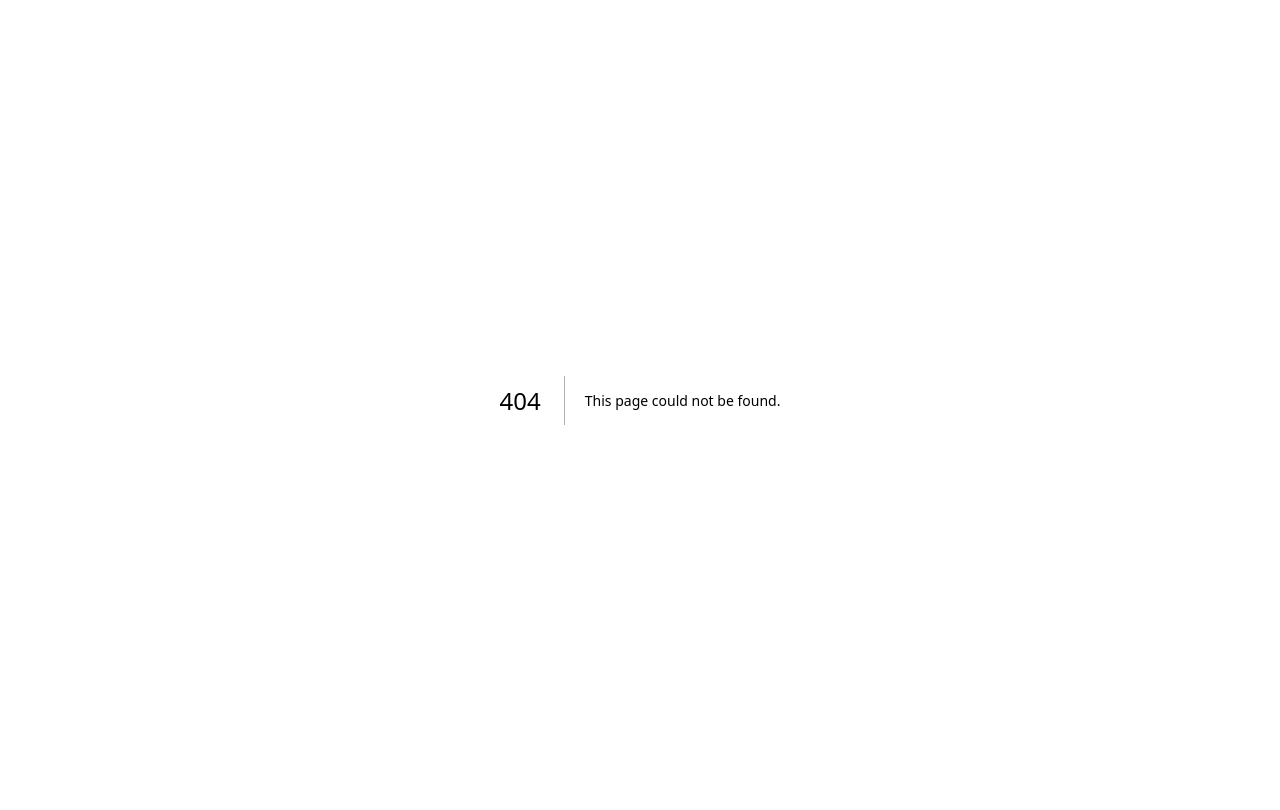
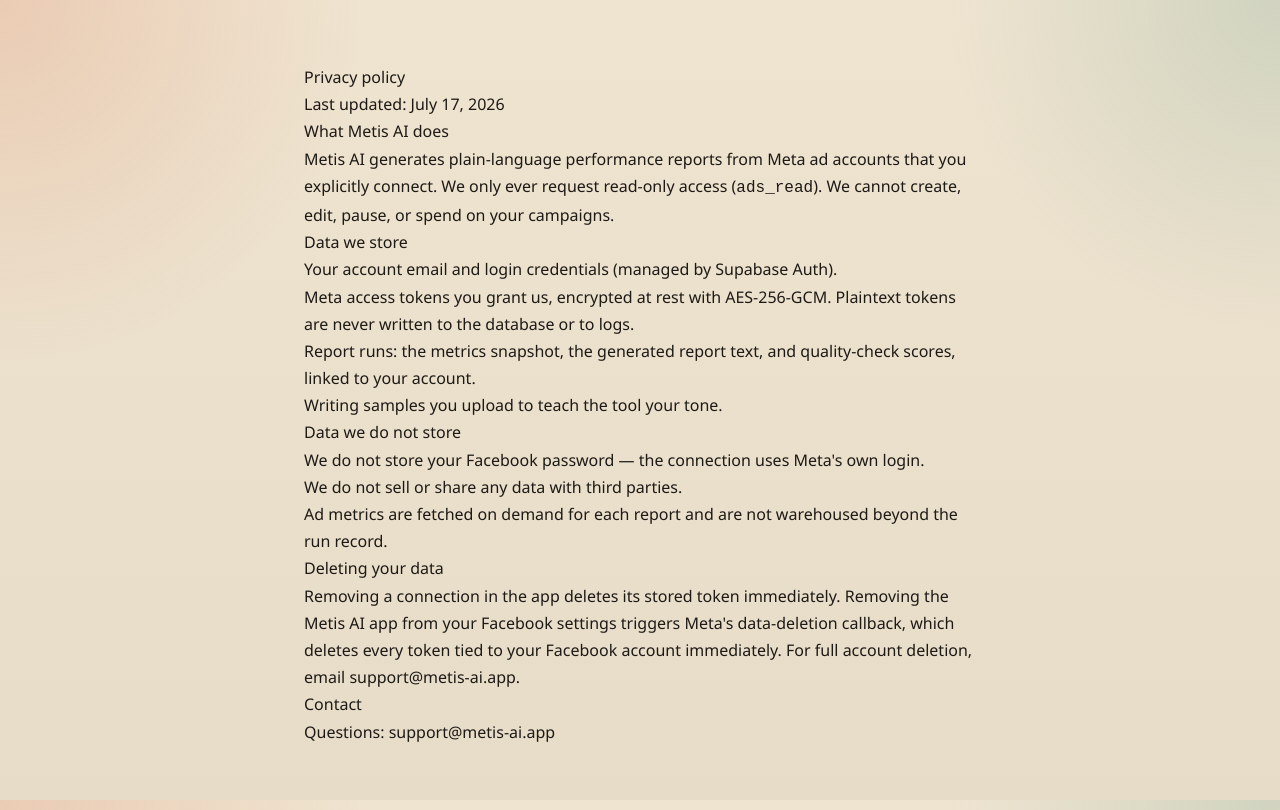
Before and after one commit to iamaditya-gaur/metis-ai, a Next.js app: page /privacy in a window 1280 px wide. Before the commit this address had no page. Built offline with nearby package versions, Linux system fonts and the light colour scheme.

Commit message:
feat: privacy, terms pages + legal footer links

```diff
--- /dev/null
+++ b/src/app/privacy/page.tsx
@@ -0,0 +1,64 @@
+export const metadata = { title: "Privacy policy — Metis AI" };
+
+const UPDATED = "July 17, 2026";
+
+export default function PrivacyPage() {
+  return (
+    <main
+      style={{ maxWidth: 720, margin: "0 auto", padding: "4rem 1.5rem", lineHeight: 1.7 }}
+    >
+      <h1>Privacy policy</h1>
+      <p>Last updated: {UPDATED}</p>
+
+      <h2>What Metis AI does</h2>
+      <p>
+        Metis AI generates plain-language performance reports from Meta ad
+        accounts that you explicitly connect. We only ever request read-only
+        access (<code>ads_read</code>). We cannot create, edit, pause, or
+        spend on your campaigns.
+      </p>
+
+      <h2>Data we store</h2>
+      <ul>
+        <li>Your account email and login credentials (managed by Supabase Auth).</li>
+        <li>
+          Meta access tokens you grant us, encrypted at rest with AES-256-GCM.
+          Plaintext tokens are never written to the database or to logs.
+        </li>
+        <li>
+          Report runs: the metrics snapshot, the generated report text, and
+          quality-check scores, linked to your account.
+        </li>
+        <li>Writing samples you upload to teach the tool your tone.</li>
+      </ul>
+
+      <h2>Data we do not store</h2>
+      <ul>
+        <li>
+          We do not store your Facebook password — the connection uses
+          Meta&apos;s own login.
+        </li>
+        <li>We do not sell or share any data with third parties.</li>
+        <li>
+          Ad metrics are fetched on demand for each report and are not
+          warehoused beyond the run record.
+        </li>
+      </ul>
+
+      <h2>Deleting your data</h2>
+      <p>
+        Removing a connection in the app deletes its stored token immediately.
+        Removing the Metis AI app from your Facebook settings triggers
+        Meta&apos;s data-deletion callback, which deletes every token tied to
+        your Facebook account immediately. For full account deletion, email{" "}
+        <a href="mailto:support@metis-ai.app">support@metis-ai.app</a>.
+      </p>
+
+      <h2>Contact</h2>
+      <p>
+        Questions:{" "}
+        <a href="mailto:support@metis-ai.app">support@metis-ai.app</a>
+      </p>
+    </main>
+  );
+}
--- /dev/null
+++ b/src/app/terms/page.tsx
@@ -0,0 +1,31 @@
+export const metadata = { title: "Terms of service — Metis AI" };
+
+export default function TermsPage() {
+  return (
+    <main
+      style={{ maxWidth: 720, margin: "0 auto", padding: "4rem 1.5rem", lineHeight: 1.7 }}
+    >
+      <h1>Terms of service</h1>
+      <p>Last updated: July 17, 2026</p>
+      <ul>
+        <li>
+          Metis AI provides reporting on ad accounts you connect. You must
+          have the right to access those accounts.
+        </li>
+        <li>
+          Reports are AI-generated summaries of your data. Verify numbers
+          before sharing externally; you are responsible for what you send to
+          your clients.
+        </li>
+        <li>
+          We may suspend accounts that abuse the service or Meta&apos;s
+          platform terms.
+        </li>
+        <li>
+          The service is provided as-is, without warranty. Liability is
+          limited to the amount you paid us in the last 12 months.
+        </li>
+      </ul>
+    </main>
+  );
+}
--- a/src/components/final-cta.tsx
+++ b/src/components/final-cta.tsx
@@ -30,6 +30,11 @@
           No card required. You can connect a Meta account whenever you&apos;re
           ready.
         </p>
+
+        <p className="footer-note">
+          <Link href="/privacy">Privacy</Link> · <Link href="/terms">Terms</Link> ·{" "}
+          <Link href="/data-deletion">Data deletion</Link>
+        </p>
       </Reveal>
     </section>
   );
```
